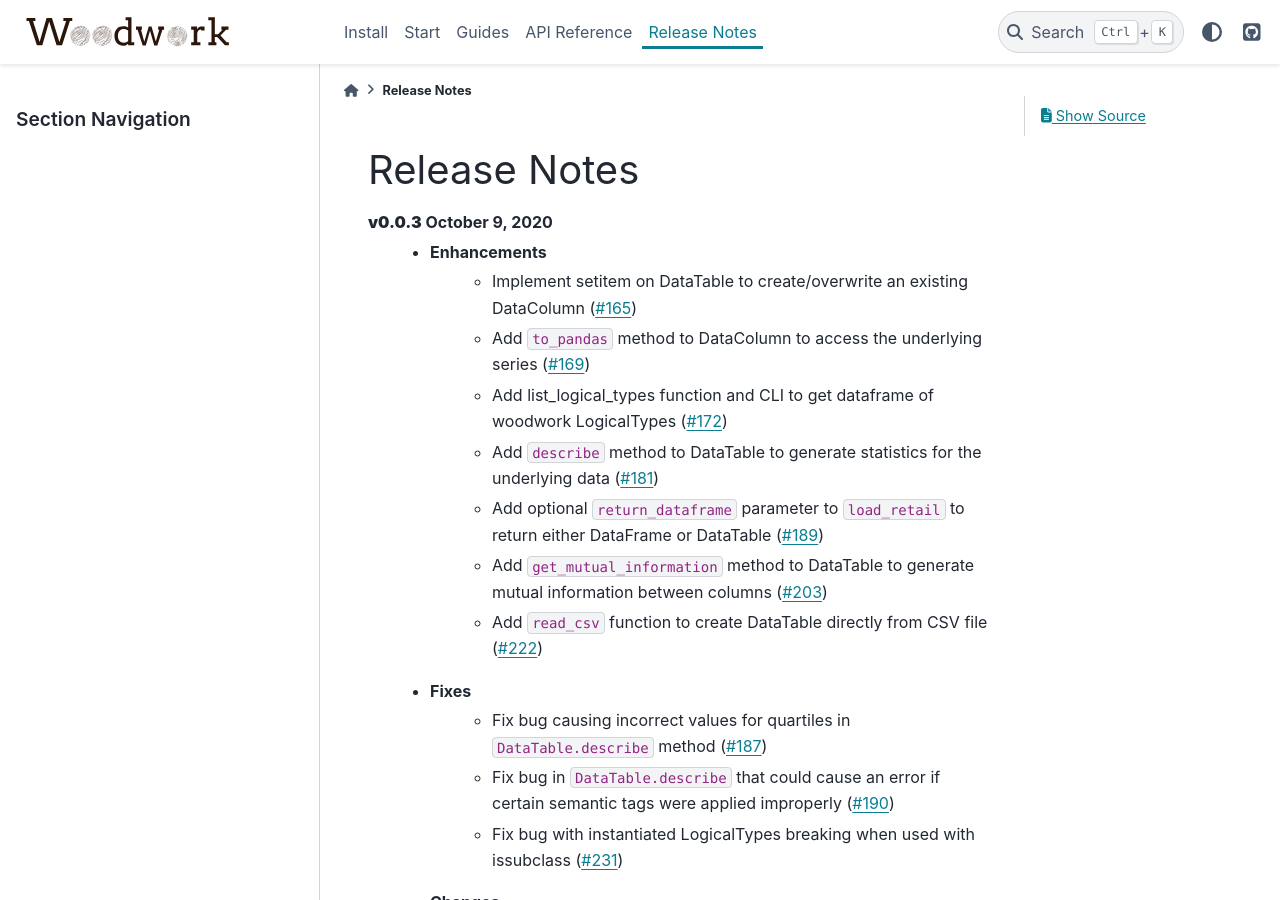
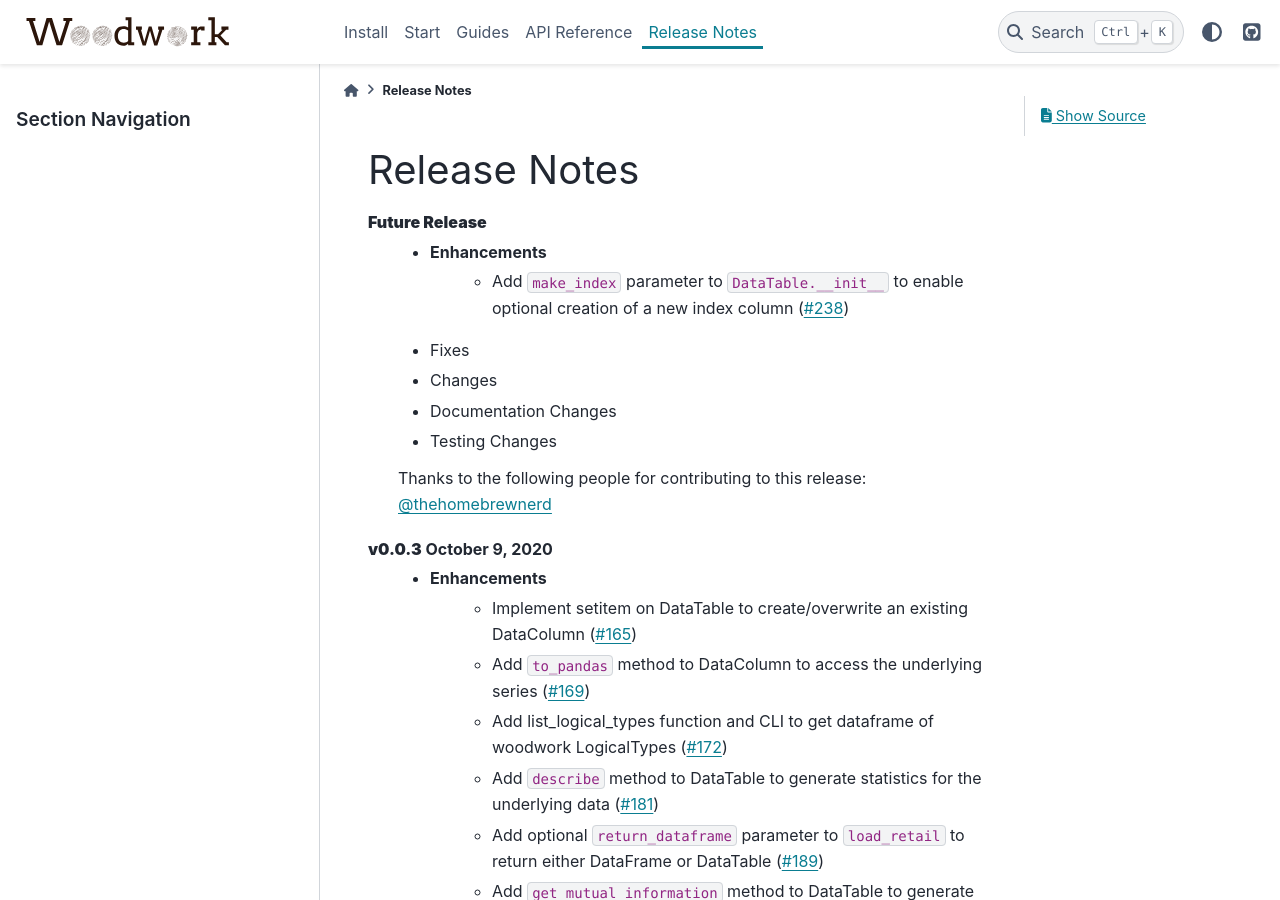
Before and after one commit to alteryx/woodwork, a Sphinx documentation site: the page built from docs/source/release_notes.rst, in a window 1280 px wide and 900 px high. Built offline with Sphinx 7.4.7 and the PyData theme 0.15.4, drawn with Linux system fonts in a browser that asks for light colours; comment, search, counter and statistics services are not loaded.

Commit message:
update release notes

```diff
--- a/docs/source/release_notes.rst
+++ b/docs/source/release_notes.rst
@@ -2,14 +2,16 @@
 
 Release Notes
 -------------
-.. **Future Release**
+**Future Release**
     * Enhancements
+        * Add ``make_index`` parameter to ``DataTable.__init__`` to enable optional creation of a new index column (:pr:`238`)
     * Fixes
     * Changes
     * Documentation Changes
     * Testing Changes
 
-.. Thanks to the following people for contributing to this release:
+    Thanks to the following people for contributing to this release:
+    :user:`thehomebrewnerd`
 
 **v0.0.3** October 9, 2020
     * Enhancements
```
